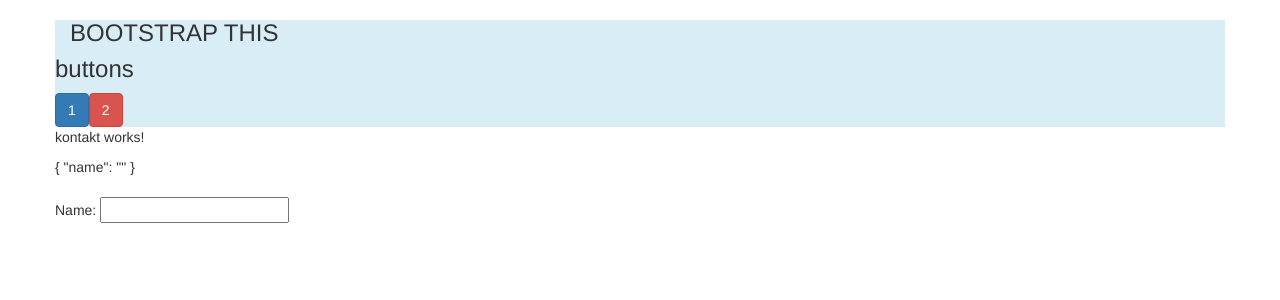
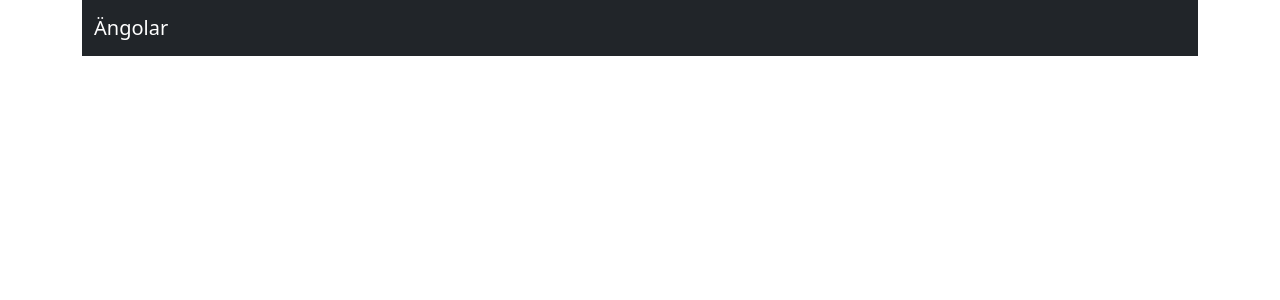
Before and after one commit to elktelomete/komplettering, an Angular app: page / in a window 1280 px wide. Shown: the top 300 px of the page. Built offline with nearby package versions, Linux system fonts and the light colour scheme.

Commit message:
bootstrap update + nav

```diff
--- a/package.json
+++ b/package.json
@@ -18,7 +18,7 @@
     "@angular/platform-browser": "~13.2.0",
     "@angular/platform-browser-dynamic": "~13.2.0",
     "@angular/router": "~13.2.0",
-    "bootstrap": "^3.4.1",
+    "bootstrap": "^5.1.3",
     "rxjs": "~7.5.0",
     "tslib": "^2.3.0",
     "zone.js": "~0.11.4"
--- a/src/app/app.component.html
+++ b/src/app/app.component.html
@@ -1,16 +1,7 @@
 <div class="container">
-  <div class="row">
-    <div class="col-md-12">
-      <h3>BOOTSTRAP THIS</h3>
+  <nav class="navbar navbar-expand-lg navbar-dark bg-dark">
+    <div class="container-fluid">
+      <a class="navbar-brand" href="#">Ängolar</a>
     </div>
-
-    <div class="container-sm">
-      <div class="p-3 mb-2 bg-info text-dark">
-        <h3>buttons</h3>
-        <button type="button" class="btn btn-primary">1</button>
-        <button type="button" class="btn btn-danger">2</button>
-      </div>
-      <app-kontakt></app-kontakt>
-    </div>
-  </div>
+  </nav>
 </div>
--- a/src/app/app.component.scss
+++ b/src/app/app.component.scss
@@ -0,0 +1,3 @@
+// .navbar {
+//   background: #000;
+// }
```
Also changed, not shown: 1 other file (tests, documents, lock files or other folders).
